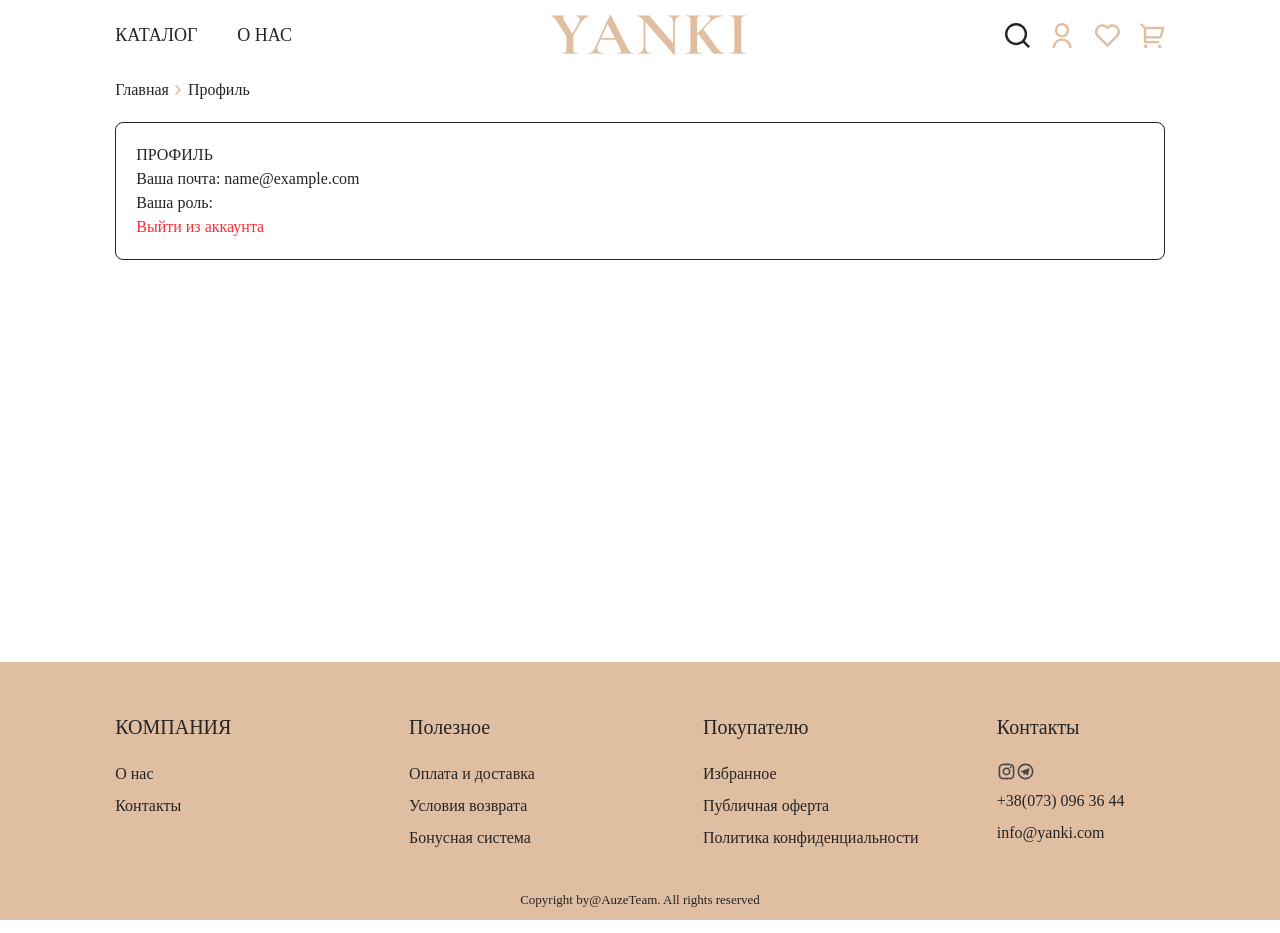
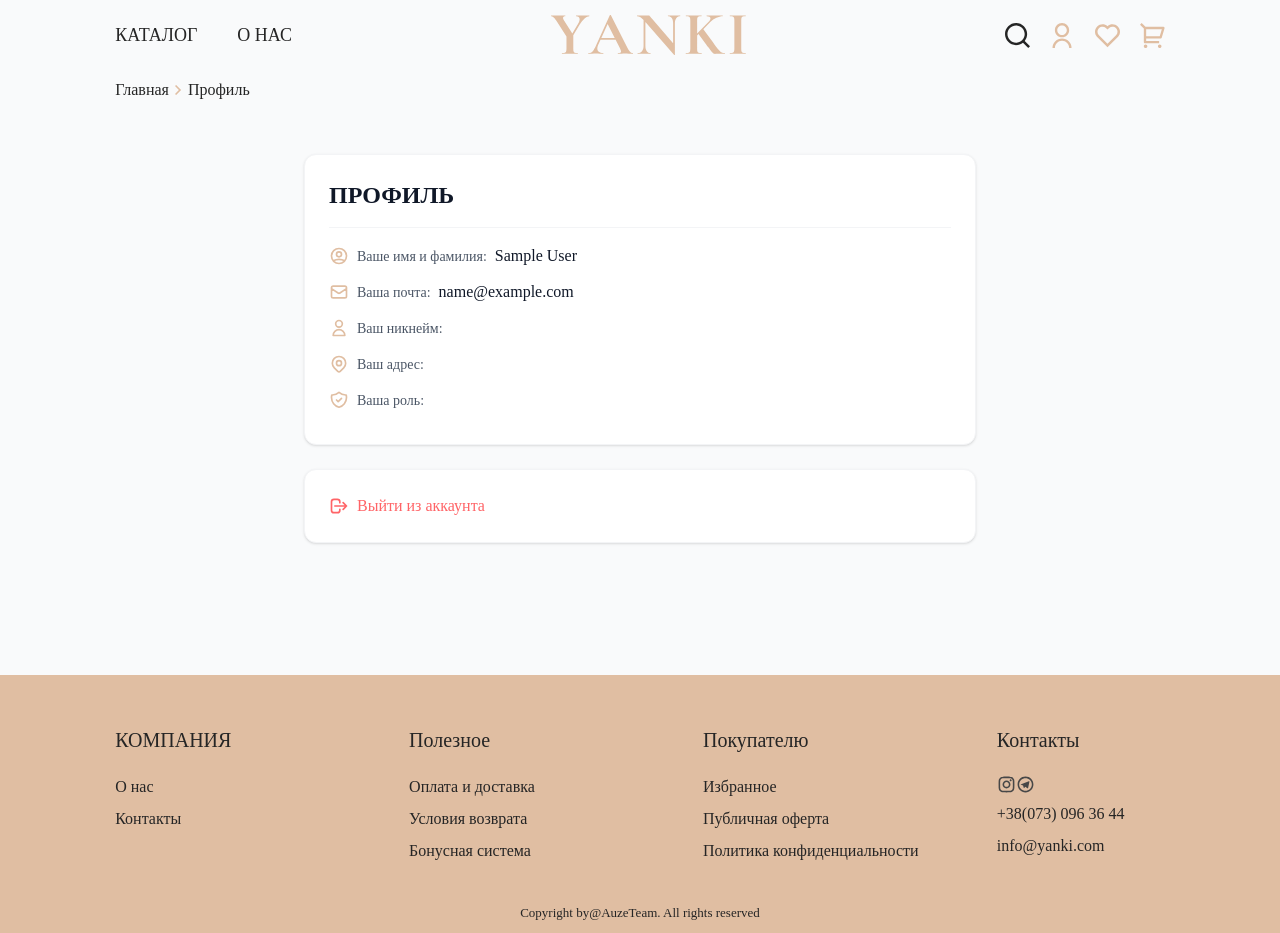
Before and after one commit to Ypags/shop-front, a Vue app: page /profile in a window 1280 px wide. Built offline with nearby package versions, Linux system fonts and the light colour scheme; sample sign-in values are in the browser's storage; a web font is replaced by a local one.

Commit message:
Новый профиль, изменена CRM + отображение артикулов

```diff
--- a/src/components/Card/ProductCardCRM.vue
+++ b/src/components/Card/ProductCardCRM.vue
@@ -5,19 +5,21 @@ defineProps({
 </script>
 
 <template>
-  <section class="my-3 flex items-center justify-between">
+  <section class="my-3 grid grid-cols-4 items-center gap-4">
     <div class="flex">
       <img src="../../assets/img/CRM/crm-item1.jpg" alt="" />
       <div class="ml-3">
-        <p class="text-beige mb-4">арт. 1589956</p>
+        <p class="text-beige mb-4">арт. {{ product.articleNumber }}</p>
         <h5>{{ product.name }}</h5>
       </div>
     </div>
-    <span>{{ product.size }}</span>
-    <span class="w-20 border-1 px-4 py-2 font-bold">{{ product.price }}₽</span>
-    <div class="flex gap-5">
-      <img src="../assets/img/crm/edit.svg" alt="" />
-      <img src="../assets/img/crm/delete.svg" alt="" />
+    <span class="justify-self-center">{{ product.size }}</span>
+    <span class="w-23 justify-self-end border-1 py-2 text-center font-bold"
+      >{{ product.price }}₽</span
+    >
+    <div class="flex gap-5 justify-self-center">
+      <img src="../../assets/img/CRM/edit.svg" alt="" />
+      <img src="../../assets/img/CRM/delete.svg" alt="" />
     </div>
   </section>
   <hr class="bg-mainGray" />
--- a/src/pages/AddProductCRM.vue
+++ b/src/pages/AddProductCRM.vue
@@ -20,23 +20,24 @@ try {
   router.push("/sign-in");
 }
 
-const Name = ref("");
-const Decs = ref("");
-const Price = ref();
-const Size = ref([]);
-const Quantity = ref();
-
+const product = ref({
+  name: "",
+  desc: "",
+  price: "",
+  size: [],
+  quantity: "",
+});
 const alertError = ref(null);
 const token = localStorage.getItem("token");
 
 async function sendData() {
-  const sizesArray = Size.value.split(",");
+  const sizesArray = product.value.size.split(",");
   const newProduct = {
-    name: Name.value,
-    desc: Decs.value,
-    price: Price.value,
+    name: product.value.name,
+    desc: product.value.desc,
+    price: product.value.price,
     size: sizesArray,
-    quantity: Quantity.value,
+    quantity: product.value.quantity,
   };
   const data = await axios
     .post("http://localhost:5082/api/Product/createProd", newProduct, {
@@ -77,28 +78,33 @@ async function sendData() {
         <form class="mt-5 flex flex-col gap-5" @submit.prevent="sendData">
           <input
             class="input"
-            v-model="Name"
+            v-model="product.name"
             type="text"
             placeholder="Название товара"
             required
           />
           <textarea
-            v-model="Decs"
+            v-model="product.desc"
             class="input min-h-50 w-lg"
             placeholder="Описание"
             required
           ></textarea>
-          <input class="input" v-model="Price" type="text" placeholder="Цена" />
           <input
             class="input"
-            v-model="Size"
+            v-model="product.price"
+            type="text"
+            placeholder="Цена"
+          />
+          <input
+            class="input"
+            v-model="product.size"
             type="text"
             placeholder="Размеры"
             required
           />
           <input
             class="input"
-            v-model="Quantity"
+            v-model="product.quantity"
             type="text"
             placeholder="Осталось"
             required
--- a/src/pages/CRM.vue
+++ b/src/pages/CRM.vue
@@ -22,9 +22,6 @@ try {
 
 const products = ref([]);
 
-// const getProducts = async () => {
-
-// };
 onMounted(async () => {
   try {
     const response = await axios
@@ -39,6 +36,7 @@ onMounted(async () => {
 </script>
 
 <template>
+  <div class="flex h-screen flex-col overflow-y-hidden">
     <Header class="container"></Header>
     <div class="bg-beige py-4">
       <div class="text-10 container flex items-center justify-between">
@@ -50,12 +48,12 @@ onMounted(async () => {
         >
       </div>
     </div>
-  <main class="container my-12">
+    <main class="container mb-2 overflow-y-auto">
       <Card
         v-for="product in products"
         :key="product.productId"
         :product="product"
       />
     </main>
-  <Footer></Footer>
+  </div>
 </template>
--- a/src/pages/Product.vue
+++ b/src/pages/Product.vue
@@ -19,9 +19,9 @@ onMounted(async () => {
 </script>
 
 <template>
-  <div className="container">
+  <div class="container">
     <Header></Header>
-    <div className="history">
+    <div class="mt-2 mb-5 flex items-center gap-1.5">
       <RouterLink to="/">Главная</RouterLink>
       <svg
         width="7"
@@ -58,11 +58,3 @@ onMounted(async () => {
   </div>
   <Footer></Footer>
 </template>
-
-<style scoped>
-.history {
-  margin: 10px 0 25px;
-  display: flex;
-  gap: 7px;
-}
-</style>
--- a/src/pages/Profile.vue
+++ b/src/pages/Profile.vue
@@ -15,6 +15,10 @@ const userRole = computed(
       "http://schemas.microsoft.com/ws/2008/06/identity/claims/role"
     ] || "",
 );
+const userNickname = computed(() => userInfo.value["nickname"] || "");
+const userName = computed(() => userInfo.value["name"] || "");
+const userSurname = computed(() => userInfo.value["surname"] || "");
+const userAddress = computed(() => userInfo.value["address"] || "");
 
 if (localStorage.getItem("token")) {
   hasToken.value = true;
@@ -27,9 +31,10 @@ function logOut() {
 </script>
 
 <template>
-  <div class="container">
-    <Header></Header>
-    <div class="mt-2 mb-5 flex items-center gap-1.5">
+  <div class="flex min-h-screen flex-col bg-gray-50">
+    <Header class="container"></Header>
+
+    <div class="container mt-2 mb-5 flex items-center gap-1.5">
       <RouterLink to="/">Главная</RouterLink>
       <svg
         width="7"
@@ -43,36 +48,174 @@ function logOut() {
           fill="#e0bea2"
         />
       </svg>
-      <RouterLink to="/profile">Профиль</RouterLink>
+      <RouterLink to="/catalog">Профиль</RouterLink>
     </div>
 
-    <div v-if="!hasToken">
-      <div class="flex min-h-110 flex-col items-center justify-center">
-        <h2 class="text-2xl">Вы не зашли в аккаунт</h2>
-        <div class="mt-12">
+    <!-- Основной контент -->
+    <div v-if="!hasToken" class="flex flex-1 items-center justify-center">
+      <div class="px-4 text-center">
+        <h2 class="mb-8 text-2xl font-medium text-gray-900">
+          Вы не зашли в аккаунт
+        </h2>
+        <div class="space-x-4">
           <RouterLink
             to="/sign-up"
-            class="button--beige mr-10 px-4 py-2.5 text-center"
+            class="bg-beige hover:bg-beige/90 inline-block rounded-lg px-6 py-3 text-white transition-colors"
             >Создать новый</RouterLink
           >
-          <RouterLink to="/sign-in" class="button--white px-5 py-2 text-center"
+          <RouterLink
+            to="/sign-in"
+            class="inline-block rounded-lg border border-gray-200 bg-white px-6 py-3 text-gray-800 transition-colors hover:border-gray-300"
             >Войти в аккаунт</RouterLink
           >
         </div>
       </div>
     </div>
 
-    <main v-else class="min-h-110">
-      <div class="rounded-lg border-1 p-5">
-        <h1>ПРОФИЛЬ</h1>
-        <h3>Ваша почта: {{ userEmail }}</h3>
-        <h3>Ваша роль: {{ userRole }}</h3>
-        <button @click="logOut" class="cursor-pointer text-red-500">
-          Выйти из аккаунта
-        </button>
+    <main v-else class="container mx-auto flex-1 px-4 py-8">
+      <div class="mx-auto max-w-2xl space-y-6">
+        <!-- Основная информация -->
+        <div
+          class="space-y-4 rounded-xl border border-gray-100 bg-white p-6 shadow-sm"
+        >
+          <div class="border-b border-gray-100 pb-4">
+            <h1 class="text-2xl font-semibold text-gray-900">ПРОФИЛЬ</h1>
+          </div>
+
+          <div class="space-y-3 pb-2">
+            <div class="flex items-center space-x-2">
+              <svg
+                class="text-beige h-5 w-5"
+                fill="none"
+                stroke="currentColor"
+                viewBox="0 0 24 24"
+              >
+                <path
+                  stroke-linecap="round"
+                  stroke-linejoin="round"
+                  stroke-width="2"
+                  d="M5.121 17.804A13.937 13.937 0 0112 16c2.5 0 4.847.655 6.879 1.804M15 10a3 3 0 11-6 0 3 3 0 016 0zm6 2a9 9 0 11-18 0 9 9 0 0118 0z"
+                />
+              </svg>
+              <div class="text-gray-600">
+                <span class="text-sm">Ваше имя и фамилия:</span>
+                <span class="ml-2 text-gray-900"
+                  >{{ userName }} {{ userSurname }}</span
+                >
+              </div>
+            </div>
+            <div class="flex items-center space-x-2">
+              <svg
+                class="text-beige h-5 w-5"
+                fill="none"
+                stroke="currentColor"
+                viewBox="0 0 24 24"
+              >
+                <path
+                  stroke-linecap="round"
+                  stroke-linejoin="round"
+                  stroke-width="2"
+                  d="M3 8l7.89 5.26a2 2 0 002.22 0L21 8M5 19h14a2 2 0 002-2V7a2 2 0 00-2-2H5a2 2 0 00-2 2v10a2 2 0 002 2z"
+                />
+              </svg>
+              <div class="text-gray-600">
+                <span class="text-sm">Ваша почта:</span>
+                <span class="ml-2 text-gray-900">{{ userEmail }}</span>
+              </div>
+            </div>
+
+            <div class="flex items-center space-x-2">
+              <svg
+                class="text-beige h-5 w-5"
+                fill="none"
+                stroke="currentColor"
+                viewBox="0 0 24 24"
+              >
+                <path
+                  stroke-linecap="round"
+                  stroke-linejoin="round"
+                  stroke-width="2"
+                  d="M16 7a4 4 0 11-8 0 4 4 0 018 0zM12 14a7 7 0 00-7 7h14a7 7 0 00-7-7z"
+                />
+              </svg>
+              <div class="text-gray-600">
+                <span class="text-sm">Ваш никнейм:</span>
+                <span class="ml-2 text-gray-900">{{ userNickname }}</span>
+              </div>
+            </div>
+
+            <div class="flex items-center space-x-2">
+              <svg
+                class="text-beige h-5 w-5"
+                fill="none"
+                stroke="currentColor"
+                viewBox="0 0 24 24"
+              >
+                <path
+                  stroke-linecap="round"
+                  stroke-linejoin="round"
+                  stroke-width="2"
+                  d="M17.657 16.657L13.414 20.9a1.998 1.998 0 01-2.827 0l-4.244-4.243a8 8 0 1111.314 0z"
+                />
+                <path
+                  stroke-linecap="round"
+                  stroke-linejoin="round"
+                  stroke-width="2"
+                  d="M15 11a3 3 0 11-6 0 3 3 0 016 0z"
+                />
+              </svg>
+              <div class="text-gray-600">
+                <span class="text-sm">Ваш адрес:</span>
+                <span class="ml-2 text-gray-900">{{ userAddress }}</span>
+              </div>
+            </div>
+            <div class="flex items-center space-x-2">
+              <svg
+                class="text-beige h-5 w-5"
+                fill="none"
+                stroke="currentColor"
+                viewBox="0 0 24 24"
+              >
+                <path
+                  stroke-linecap="round"
+                  stroke-linejoin="round"
+                  stroke-width="2"
+                  d="M9 12l2 2 4-4m5.618-4.016A11.955 11.955 0 0112 2.944a11.955 11.955 0 01-8.618 3.04A12.02 12.02 0 003 9c0 5.591 3.824 10.29 9 11.622 5.176-1.332 9-6.03 9-11.622 0-1.042-.133-2.052-.382-3.016z"
+                />
+              </svg>
+              <div class="text-gray-600">
+                <span class="text-sm">Ваша роль:</span>
+                <span class="ml-2 text-gray-900">{{ userRole }}</span>
+              </div>
+            </div>
+          </div>
+        </div>
+
+        <!-- Кнопка выхода -->
+        <div class="rounded-xl border border-gray-100 bg-white p-6 shadow-sm">
+          <button
+            @click="logOut"
+            class="flex cursor-pointer items-center text-red-400 transition-colors hover:text-red-600"
+          >
+            <svg
+              class="mr-2 h-5 w-5"
+              fill="none"
+              stroke="currentColor"
+              viewBox="0 0 24 24"
+            >
+              <path
+                stroke-linecap="round"
+                stroke-linejoin="round"
+                stroke-width="2"
+                d="M17 16l4-4m0 0l-4-4m4 4H7m6 4v1a3 3 0 01-3 3H6a3 3 0 01-3-3V7a3 3 0 013-3h4a3 3 0 013 3v1"
+              />
+            </svg>
+            Выйти из аккаунта
+          </button>
+        </div>
       </div>
     </main>
+
+    <Footer></Footer>
   </div>
-
-  <Footer></Footer>
 </template>
```
Also changed, not shown: src/components/Footer/Footer.vue (+14 -4 lines). Lines whose indentation alone changed are shown as unchanged.
